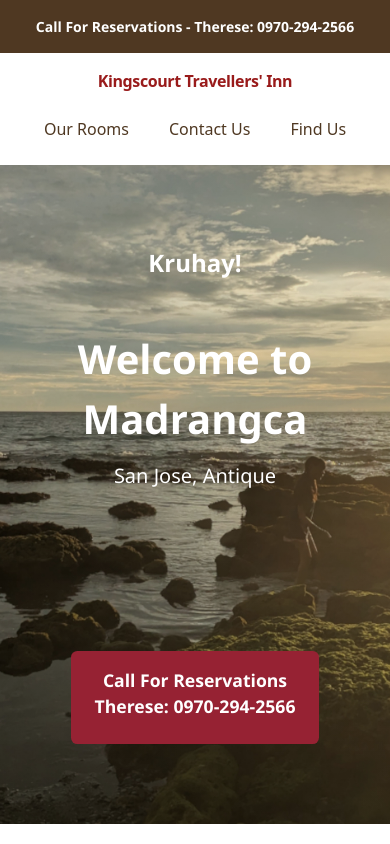
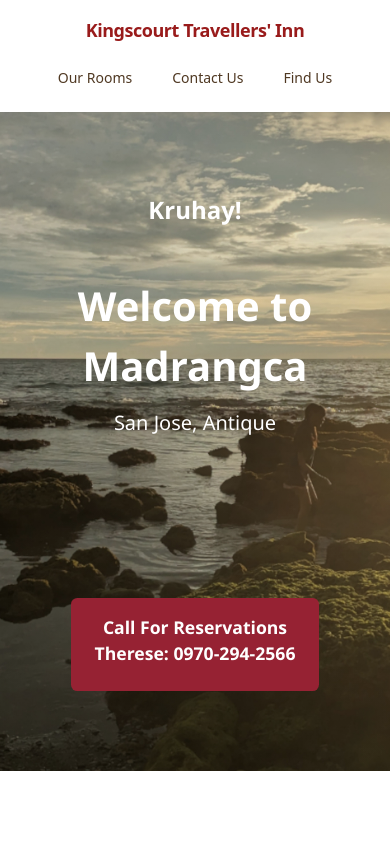
Before and after one commit to GwenCodes/Antique-lodging-business, a plain HTML site: page index.html in a window 390 px wide. Shown: the top 844 px of the page. Drawn offline with nearby package versions, Linux system fonts and the light colour scheme.

Commit message:
Fixed sizing

```diff
--- a/index.html
+++ b/index.html
@@ -77,6 +77,9 @@
         font-weight: 600;
       }
       @media (max-width: 768px) {
+        .cta {
+          display: none;
+        }
         header h1 {
           font-size: 2.5rem;
         }
@@ -99,7 +102,7 @@
     </div>
     <nav>
       <div
-        class="max-w-6xl mx-auto lg:px-0 px-4 py-4 flex flex-col sm:flex-row justify-between items-start sm:items-center gap-4"
+        class="class= max-w-3/4 mx-auto px-2 py-4 sm:px-4 lg:w-full flex flex-col sm:flex-row justify-between items-start sm:items-center gap-4"
       >
         <!-- Logo -->
         <a
@@ -107,7 +110,7 @@
           class="flex flex-col items-center sm:flex-row sm:items-center mx-auto sm:mx-0"
         >
           <span
-            class="text-md sm:text-2xl font-bold tracking-tight text-red-800"
+            class="text-lg sm:text-2xl font-bold tracking-tight text-red-800"
           >
             Kingscourt Travellers' Inn
           </span>
@@ -115,7 +118,7 @@
 
         <!-- Right-side navigation -->
         <nav
-          class="flex items-center space-x-4 font-base sm:font-md text-[#4f3822] mx-auto sm:mx-0"
+          class="flex items-center space-x-4 font-medium text-[#4f3822] text-sm sm:text-base mx-auto sm:mx-0"
         >
           <a
             href="#rooms"
@@ -123,14 +126,12 @@
           >
             Our Rooms
           </a>
-
           <a
             href="#contact-us"
             class="px-3 py-2 rounded-md hover:text-red-700 hover:bg-orange-50 transition-colors"
           >
             Contact Us
           </a>
-
           <a
             href="#find-us"
             class="px-3 py-2 rounded-md hover:text-red-700 hover:bg-orange-50 transition-colors"
```
